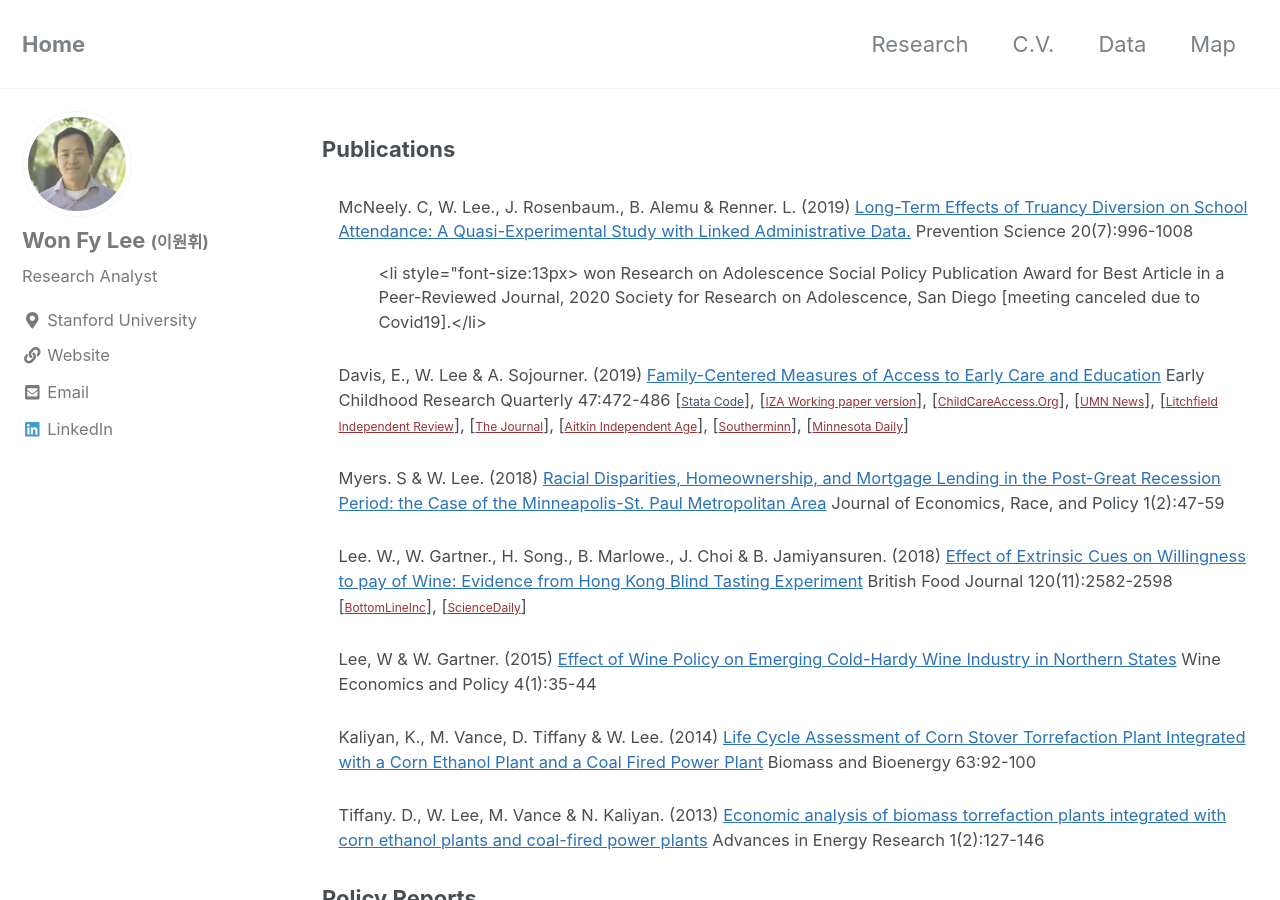
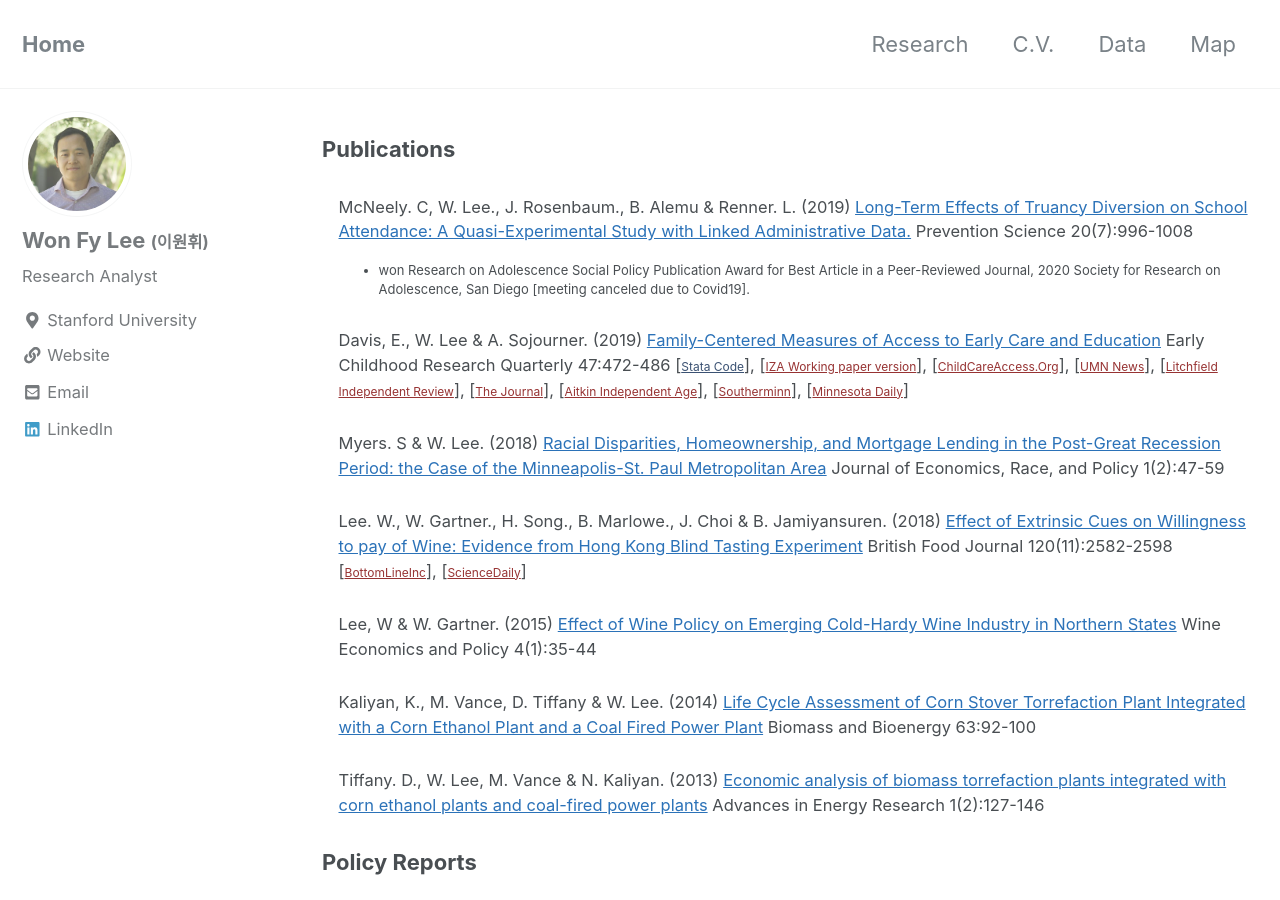
Before and after one commit to leex5089/leex5089.github.io, a Jekyll site: the page built from _pages/Research.md, in a window 1280 px wide and 900 px high. Built offline with Jekyll 4.4.1, drawn with Linux system fonts in a browser that asks for light colours; nearby versions of some CDN libraries.

Commit message:
new files

```diff
--- a/_pages/Research.md
+++ b/_pages/Research.md
@@ -13,7 +13,7 @@ header:
   <p>
   <dd>McNeely. C, W. Lee., J. Rosenbaum., B. Alemu & Renner. L. (2019) <a href="https://link.springer.com/article/10.1007/s11121-019-01027-z" target="_blank" style="color:#2B72B8">Long-Term Effects of Truancy Diversion on School Attendance: A Quasi-Experimental Study with Linked Administrative Data.</a> Prevention Science 20(7):996-1008
   <ul>
-  <li style="font-size:13px> won Research on Adolescence Social Policy Publication Award for Best Article in a Peer-Reviewed Journal, 2020 Society for Research on Adolescence, San Diego [meeting canceled due to Covid19].</li>
+  <li style="font-size:13px"> won Research on Adolescence Social Policy Publication Award for Best Article in a Peer-Reviewed Journal, 2020 Society for Research on Adolescence, San Diego [meeting canceled due to Covid19].</li>
 </ul>
 </dd>
 
```
